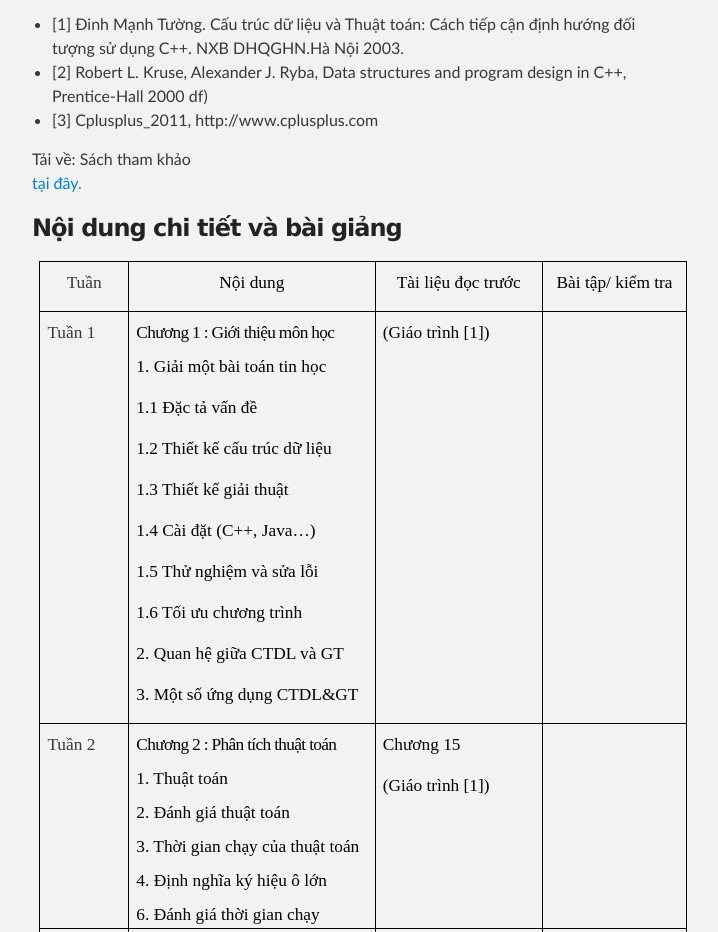
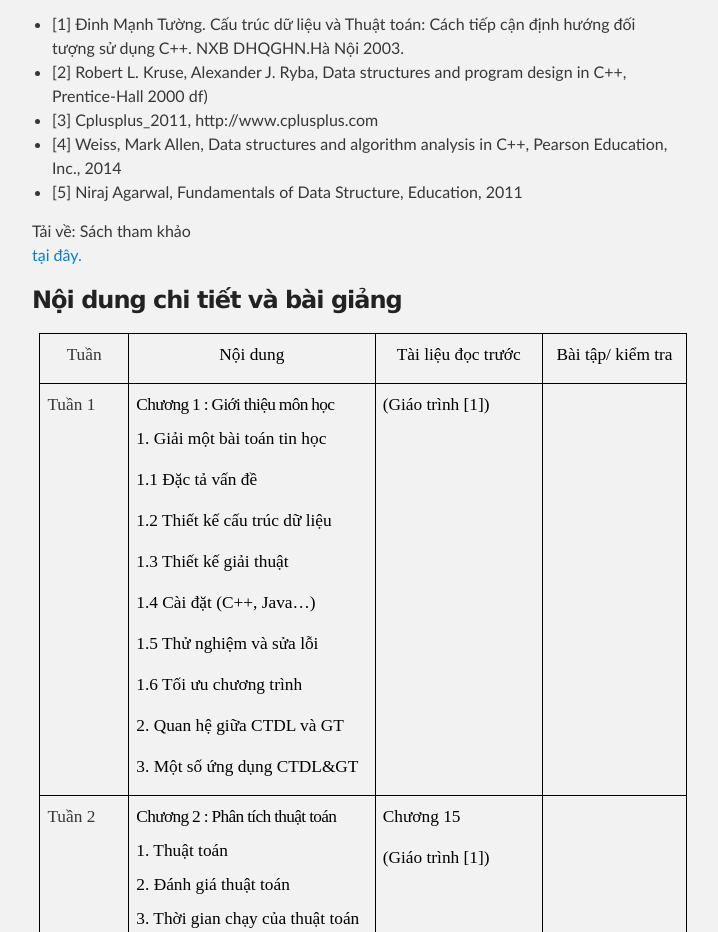
Before and after one commit to tony201/ctdlgt08.github.io, a plain HTML site: page index.html in a window 1280 px wide. Shown: the part 802-1734 px from the top of the page, without its empty margins (288-1006 px from the left). Drawn offline with Linux system fonts and the light colour scheme.

Commit message:
Update index.html

```diff
--- a/index.html
+++ b/index.html
@@ -63,6 +63,10 @@
 df)
 </li>
 <li>[3] Cplusplus_2011, http://www.cplusplus.com
+</li>
+<li>[4] Weiss, Mark Allen, Data structures and algorithm analysis in C++, Pearson Education, Inc., 2014
+</li>
+<li>[5] Niraj Agarwal, Fundamentals of Data Structure, Education, 2011
 </li>
 </ul>
 </p>
```
